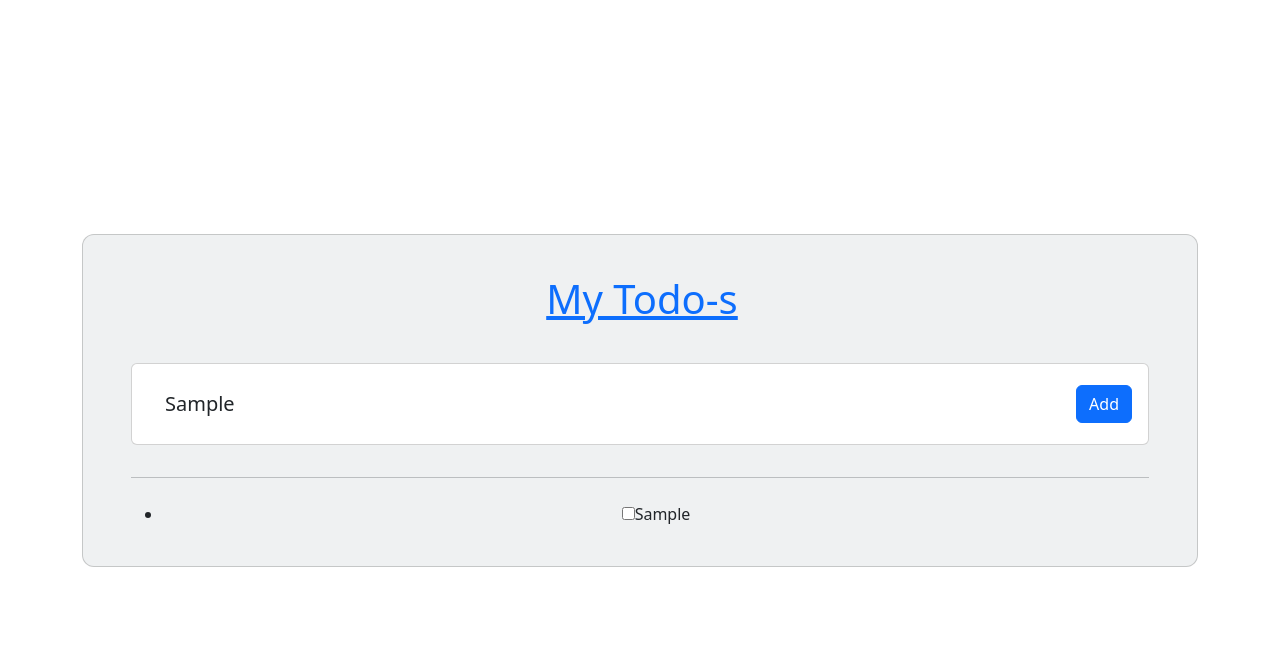
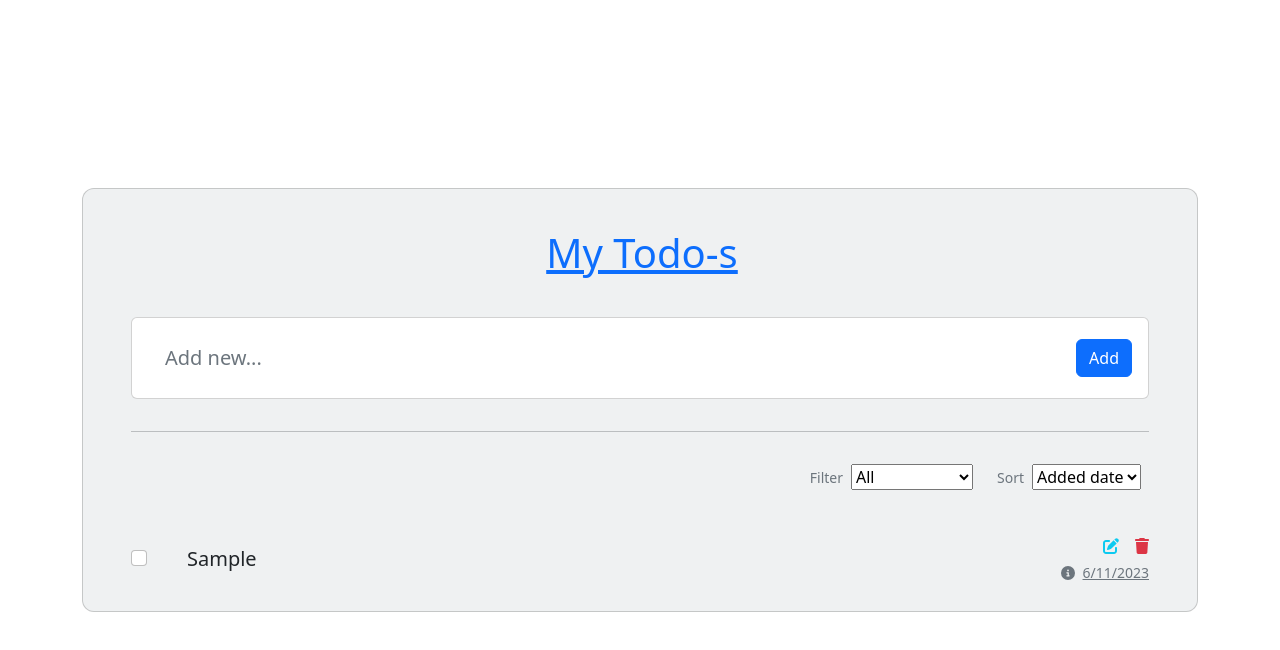
Before and after one commit to ZahraaEmarah/to-do-app, a React (Create React App) app: page / in a window 1280 px wide. Both pictures are taken after typing "Sample" into the empty fields and a click on the button "Add". Shown: the top 650 px of the page. Built offline with nearby package versions, Linux system fonts and the light colour scheme.

Commit message:
updates + adding more components

```diff
--- a/src/components/AddForm.js
+++ b/src/components/AddForm.js
@@ -5,7 +5,6 @@ export const AddForm = ({ addTask }) => {
 
     const handleSubmit = (event) => {
         event.preventDefault();
-        console.log(value);
         addTask(value);
         setValue("");
     }
@@ -15,18 +14,18 @@ export const AddForm = ({ addTask }) => {
     }
 
     return (
-        <div class="pb-2">
-            <div class="card">
-                <div class="card-body">
-                    <div class="d-flex flex-row align-items-center">
-                        <input type="text" className="form-control form-control-lg" id="exampleFormControlInput1"
+        <form className="pb-2" onSubmit={handleSubmit}>
+            <div className="card">
+                <div className="card-body">
+                    <div className="d-flex flex-row align-items-center">
+                        <input type="text" className="form-control form-control-lg" value={value} id="exampleFormControlInput1"
                             placeholder="Add new..." onChange={handleChange}/>
                         <div>
-                            <button type="button" className="btn btn-primary" onClick={handleSubmit}>Add</button>
+                            <button type="submit" className="btn btn-primary">Add</button>
                         </div>
                     </div>
                 </div>
             </div>
-        </div>
+        </form>
     )
 }
--- /dev/null
+++ b/src/components/Filters.js
@@ -0,0 +1,21 @@
+import React from 'react'
+
+export const Filters = () => {
+    return (
+        <div className="d-flex justify-content-end align-items-center mb-4 pt-2 pb-3">
+            <p className="small mb-0 me-2 text-muted">Filter</p>
+            <select className="select">
+                <option value="1">All</option>
+                <option value="2">Completed</option>
+                <option value="3">Active</option>
+                <option value="4">Has due date</option>
+            </select>
+            <p className="small mb-0 ms-4 me-2 text-muted">Sort</p>
+            <select className="select">
+                <option value="1">Added date</option>
+                <option value="2">Due date</option>
+            </select>
+            <a href="#!" style={{color: '#23af89'}} data-mdb-toggle="tooltip" title="Ascending"><i className="fas fa-sort-amount-down-alt ms-2"></i></a>
+        </div>
+    )
+}
--- /dev/null
+++ b/src/components/StateCheckBox.js
@@ -0,0 +1,16 @@
+import React, {useState} from 'react'
+
+export const StateCheckBox = (props) => {
+    const [checked, setChecked] = useState(props.completed)
+
+    const handleCheck = (event) => {
+        setChecked(event.target.checked)
+        console.log(checked)
+    }
+
+    return (
+        <div className="form-check">
+            <input className="form-check-input me-0" type="checkbox" value={checked} id="flexCheckChecked1" aria-label="..." onClick={handleCheck}/>
+        </div>
+    )
+}
--- /dev/null
+++ b/src/components/Task.js
@@ -0,0 +1,35 @@
+import React from 'react'
+import { StateCheckBox } from './StateCheckBox'
+import { FontAwesomeIcon } from '@fortawesome/react-fontawesome'
+import { faPenToSquare, faTrash, faInfoCircle } from '@fortawesome/free-solid-svg-icons'
+
+export const Task = (props) => {
+    const date = new Date();
+
+    let day = date.getDate();
+    let month = date.getMonth() + 1;
+    let year = date.getFullYear();
+
+    let currentDate = `${day}/${month}/${year}`;
+    return (
+        <ul className="list-group list-group-horizontal rounded-0 bg-transparent">
+            <li className="list-group-item d-flex align-items-center ps-0 pe-3 py-1 rounded-0 border-0 bg-transparent" key="checkbox">
+                <StateCheckBox completed={props.completed} />
+            </li>
+            <li className="list-group-item px-3 py-1 d-flex align-items-center flex-grow-1 border-0 bg-transparent" key="task">
+                <p className="lead fw-normal mb-0">{props.task}</p>
+            </li>
+            <li className="list-group-item ps-3 pe-0 py-1 rounded-0 border-0 bg-transparent" key="controls">
+                <div className="d-flex flex-row justify-content-end mb-1">
+                    <a href="#!" className="text-info" data-mdb-toggle="tooltip" title="Edit task"><FontAwesomeIcon className='me-3' icon={faPenToSquare} /></a>
+                    <a href="#!" className="text-danger" data-mdb-toggle="tooltip" title="Delete task"><FontAwesomeIcon icon={faTrash} /></a>
+                </div>
+                <div className="text-end text-muted">
+                    <a href="#!" className="text-muted" data-mdb-toggle="tooltip" title="Created date">
+                        <p className="small mb-0"><FontAwesomeIcon className="me-2" icon={faInfoCircle}/>{currentDate}</p>
+                    </a>
+                </div>
+            </li>
+        </ul>
+    )
+}
--- a/src/components/TasksList.js
+++ b/src/components/TasksList.js
@@ -1,17 +1,10 @@
 import React from 'react'
 
+import { Task } from './Task';
+
 export const TasksList = (props) => {
-
-    const taskList = props.tasks.map(t => {
-        return(
-            <li key={t.id}>
-                <input type='checkbox' value={t.completed}/>
-                {t.task}
-            </li>
-        )
-    });
-
+    const taskList = props.tasks.map((t, i) => <Task key={i} id={t.id} completed={t.completed} task={t.task} />);
     return (
-        <ul>{taskList}</ul>
+        <div>{taskList}</div>
     )
 }
--- a/src/components/Wrapper.js
+++ b/src/components/Wrapper.js
@@ -2,6 +2,7 @@ import React, { useState } from 'react'
 import { AddForm } from './AddForm'
 import { v4 } from 'uuid';
 import { TasksList } from './TasksList';
+import { Filters } from './Filters';
 v4();
 
 export const Wrapper = () => {
@@ -23,7 +24,8 @@ export const Wrapper = () => {
                                     <u>My Todo-s</u>
                                 </p>
                                 <AddForm addTask={addTask} />
-                                <hr class="my-4"></hr>
+                                <hr className="my-4"></hr>
+                                <Filters/>
                                 <TasksList tasks={tasks} />
                             </div>
                         </div>
```
